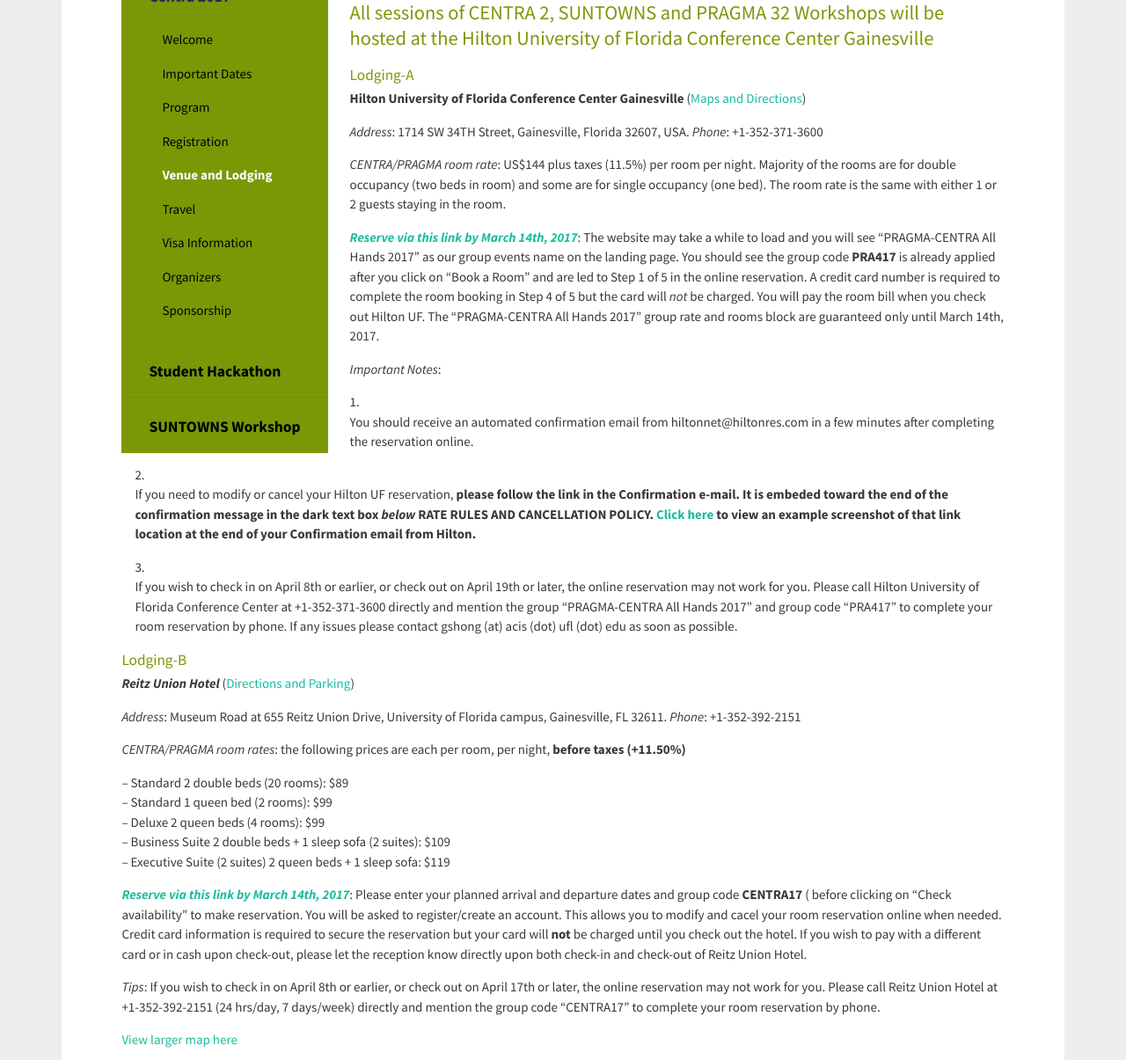
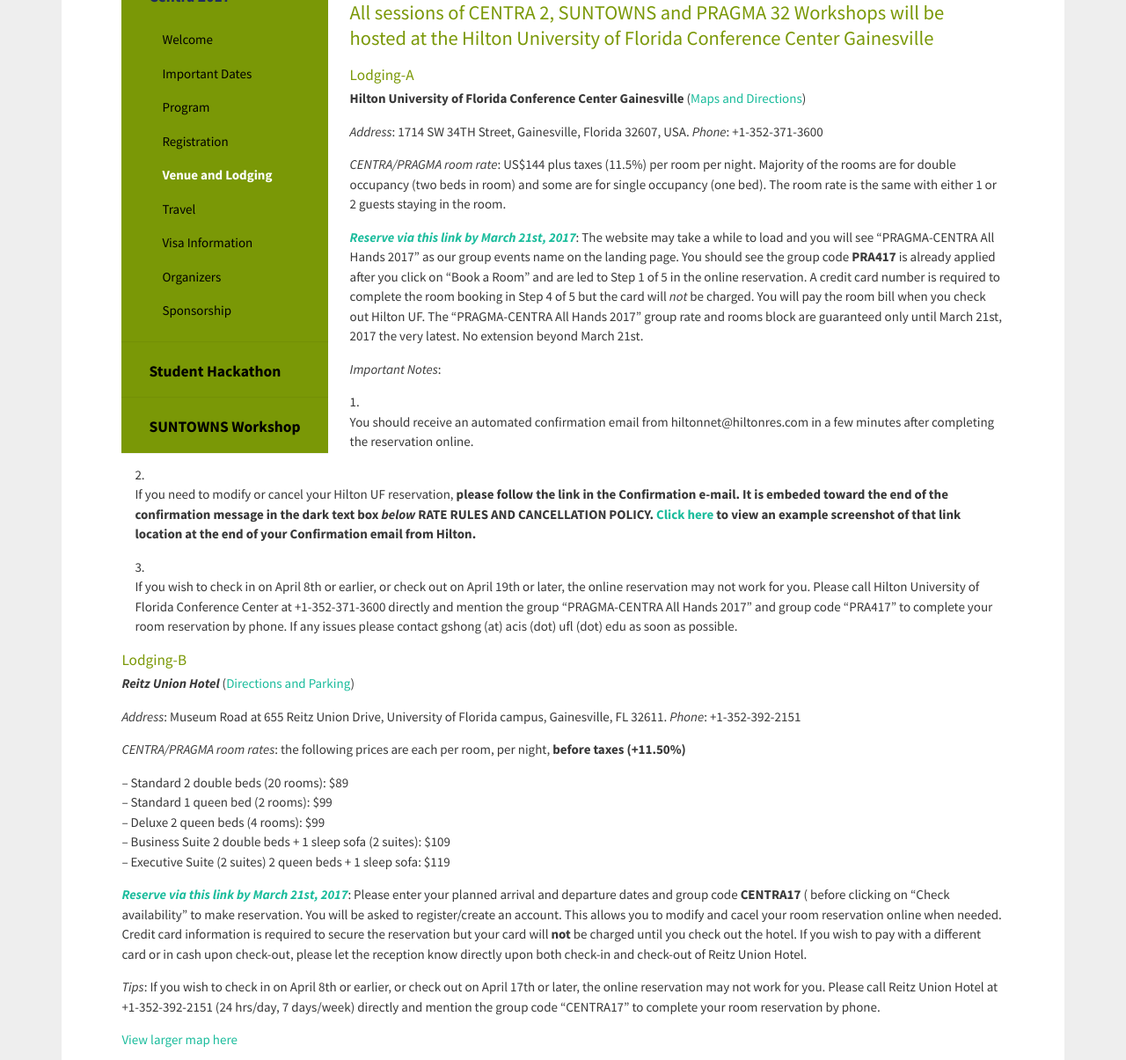
Before and after one commit to hmchou56/centra8, a Jekyll site: the page built from centra2/venue.md, in a window 1280 px wide and 1400 px high, scrolled down 456 px, cut to the strip 0-1205 px from the top of the window. Shown: the whole strip at 88% size. Built offline with Jekyll 4.4.1, drawn with Linux system fonts in a browser that asks for light colours; nearby versions of some CDN libraries.

Commit message:
updated final hotel booking cutoff date

```diff
--- a/_includes/venue2017.md
+++ b/_includes/venue2017.md
@@ -10,7 +10,7 @@
 
 <i> CENTRA/PRAGMA room rate</i>: US$144 plus taxes (11.5%) per room per night. Majority of the rooms are for double occupancy (two beds in room) and some are for single occupancy (one bed). The room rate is the same with either 1 or 2 guests staying in the room.
 
-**<i><a href=" http://www.hilton.com/en/hi/groups/personalized/G/GVNCCHF-PRA417-20170409/index.jhtml?WT.mc_id=POG" target="_blank">Reserve via this link by March 14th, 2017</a></i>**: The website may take a while to load and you will see "PRAGMA-CENTRA All Hands 2017" as our group events name on the landing page. You should see the group code <strong>PRA417</strong> is already applied after you click on "Book a Room" and are led to Step 1 of 5 in the online reservation. A credit card number is required to complete the room booking in Step 4 of 5 but the card will *not* be charged. You will pay the room bill when you check out Hilton UF. The "PRAGMA-CENTRA All Hands 2017" group rate and rooms block are guaranteed only until March 14th, 2017.
+**<i><a href=" http://www.hilton.com/en/hi/groups/personalized/G/GVNCCHF-PRA417-20170409/index.jhtml?WT.mc_id=POG" target="_blank">Reserve via this link by March 21st, 2017</a></i>**: The website may take a while to load and you will see "PRAGMA-CENTRA All Hands 2017" as our group events name on the landing page. You should see the group code <strong>PRA417</strong> is already applied after you click on "Book a Room" and are led to Step 1 of 5 in the online reservation. A credit card number is required to complete the room booking in Step 4 of 5 but the card will *not* be charged. You will pay the room bill when you check out Hilton UF. The "PRAGMA-CENTRA All Hands 2017" group rate and rooms block are guaranteed only until March 21st, 2017 the very latest. No extension beyond March 21st.
 
 <i>Important Notes</i>:
 
@@ -32,7 +32,7 @@
 
 -- Standard 2 double beds (20 rooms): $89<br />-- Standard 1 queen bed (2 rooms): $99<br />-- Deluxe 2 queen beds (4 rooms): $99<br />-- Business Suite 2 double beds + 1 sleep sofa (2 suites): $109<br />-- Executive Suite (2 suites) 2 queen beds + 1 sleep sofa: $119
 
-<strong><i><a href="https://www.union.ufl.edu/UnionHotel/OnlineReservationsandAvailability" target="_blank">Reserve via this link by March 14th, 2017</a></i></strong>: Please enter your planned arrival and departure dates and group code <strong>CENTRA17</strong> ( before clicking on "Check availability" to make reservation. You will be asked to register/create an account. This allows you to modify and cacel your room reservation online when needed. Credit card information is required to secure the reservation but your card will **not** be charged until you check out the hotel. If you wish to pay with a different card or in cash upon check-out, please let the reception know directly upon both check-in and check-out of Reitz Union Hotel.
+<strong><i><a href="https://www.union.ufl.edu/UnionHotel/OnlineReservationsandAvailability" target="_blank">Reserve via this link by March 21st, 2017</a></i></strong>: Please enter your planned arrival and departure dates and group code <strong>CENTRA17</strong> ( before clicking on "Check availability" to make reservation. You will be asked to register/create an account. This allows you to modify and cacel your room reservation online when needed. Credit card information is required to secure the reservation but your card will **not** be charged until you check out the hotel. If you wish to pay with a different card or in cash upon check-out, please let the reception know directly upon both check-in and check-out of Reitz Union Hotel.
 
 <i>Tips</i>: If you wish to check in on April 8th or earlier, or check out on April 17th or later, the online reservation may not work for you. Please call Reitz Union Hotel at +1-352-392-2151 (24 hrs/day, 7 days/week) directly and mention the group code "CENTRA17" to complete your room reservation by phone.
 
```
